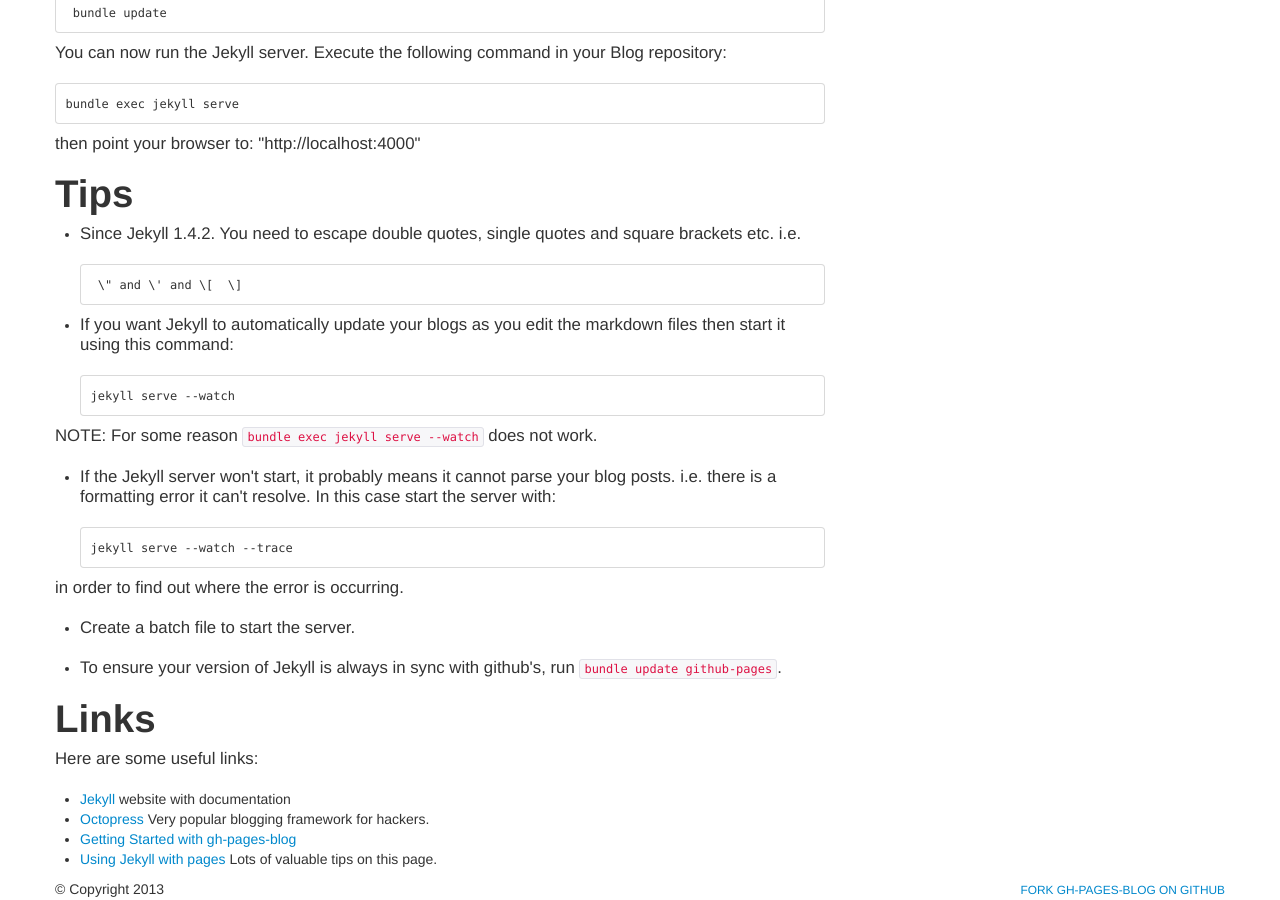
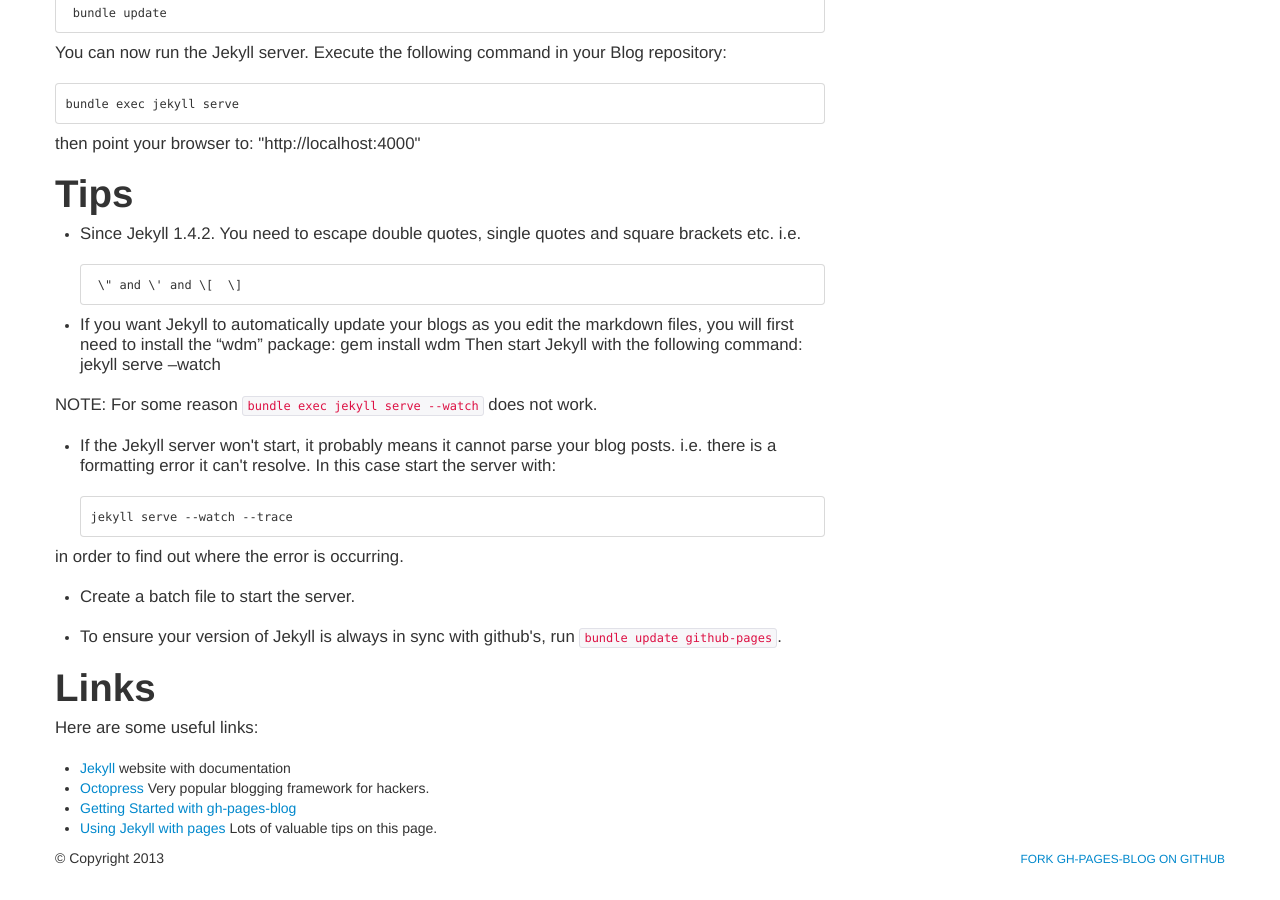
Before and after one commit to Orcomp/Blog, a Jekyll site: the page built from _posts/2013-12-17-Simple-Blogger.md, in a window 1280 px wide and 900 px high, scrolled down 2041 px. Built offline with Jekyll 4.4.1, drawn with Linux system fonts in a browser that asks for light colours; after the commit the page ends 2910 px from its top, so only the background shows below that.

Commit message:
(*) Update Simple-Blogger

```diff
--- a/_posts/2013-12-17-Simple-Blogger.md
+++ b/_posts/2013-12-17-Simple-Blogger.md
@@ -95,8 +95,9 @@
 
        \" and \' and \[  \]
 
-- If you want Jekyll to automatically update your blogs as you edit the markdown files then start it using this command:
-
+- If you want Jekyll to automatically update your blogs as you edit the markdown files, you will first need to install the "wdm" package:
+      gem install wdm
+Then start Jekyll with the following command:
       jekyll serve --watch
 
 NOTE: For some reason `bundle exec jekyll serve --watch` does not work.
```
